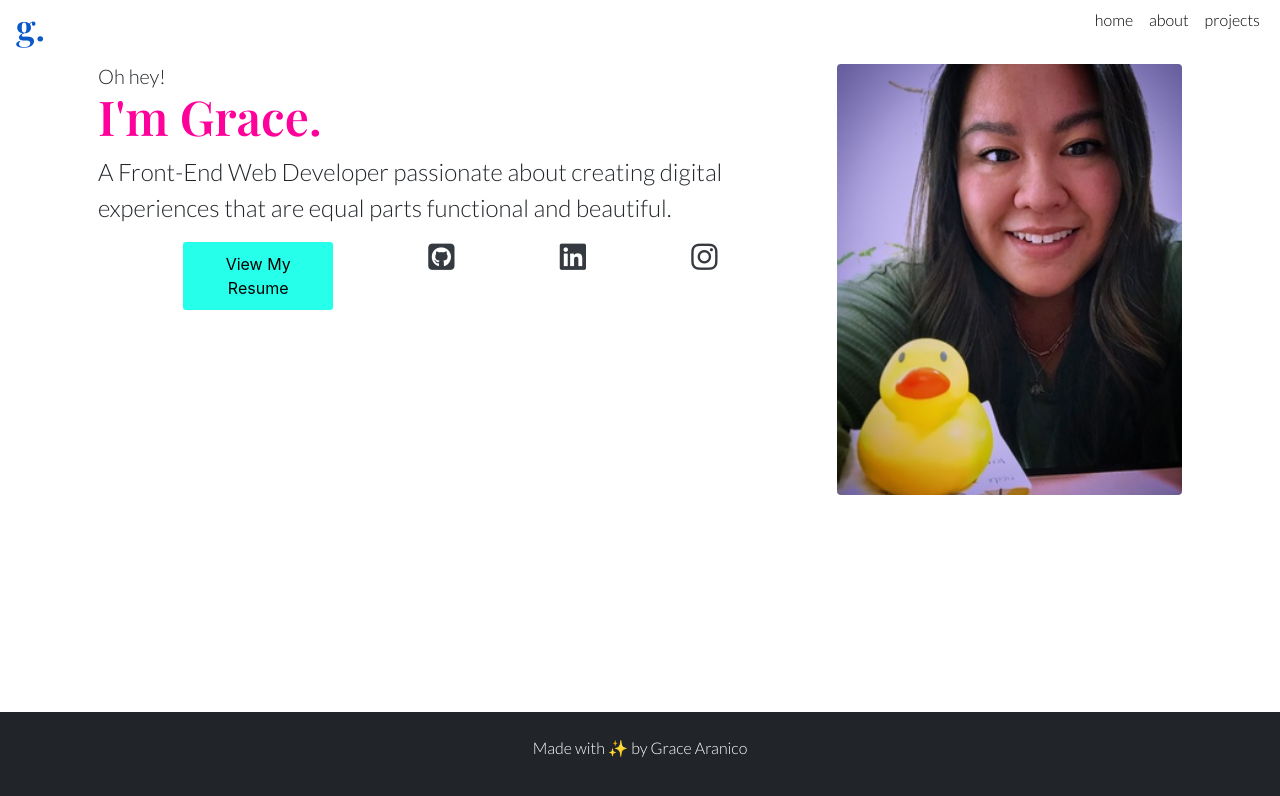
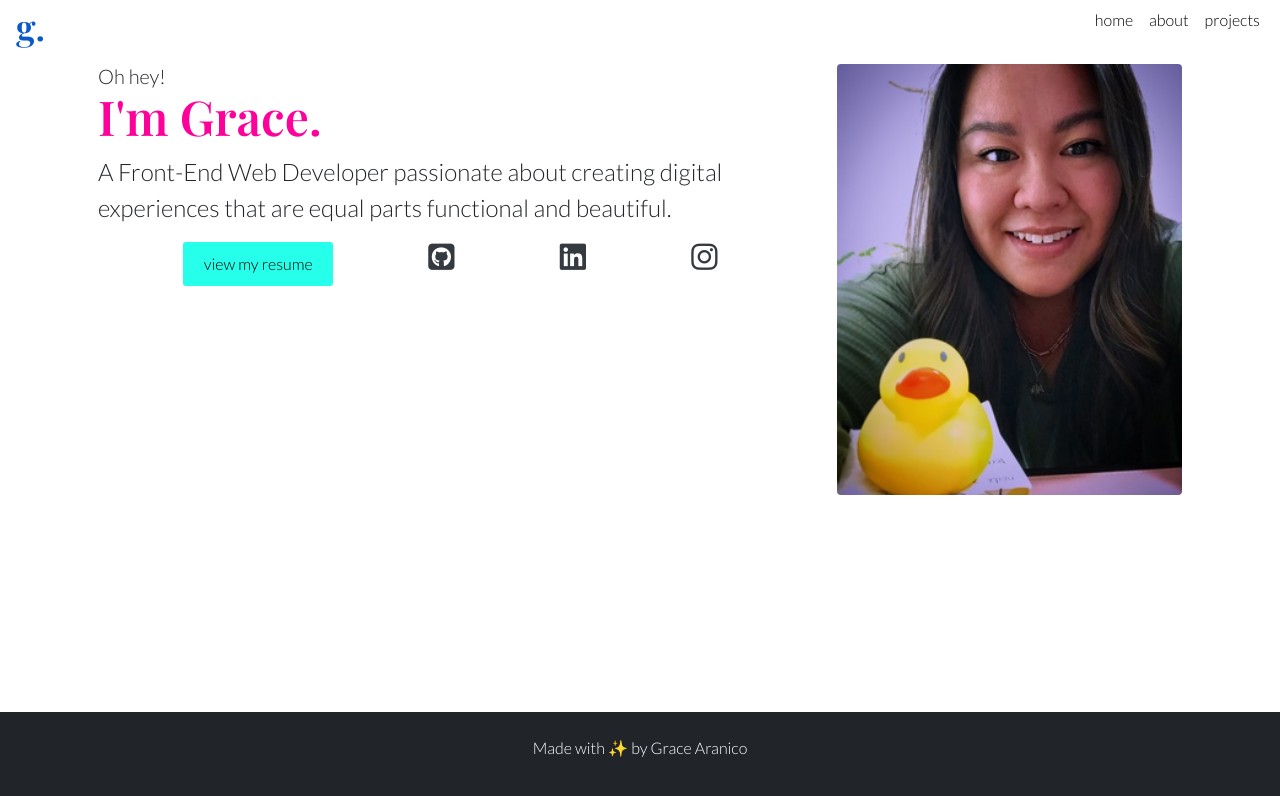
Before and after one commit to garanico/portfolio-web, a React (Create React App) app: page /#/ in a window 1280 px wide. Shown: the top 796 px of the page. Built offline with nearby package versions, Linux system fonts and the light colour scheme.

Commit message:
feat(correct typos): Correct typos and spacing

```diff
--- a/src/components/About.js
+++ b/src/components/About.js
@@ -27,7 +27,7 @@ function About() {
             </p>
 
             <p className="fs-5 font-lato">
-              Outside of coding,you can find me spending time with my family, my pup Bruno, and exploring new skills.  My latest venture is learning how to skateboard.
+              Outside of coding, you can find me spending time with my family, my pup Bruno, and exploring new skills. My latest venture is learning how to skateboard.
               </p>
             <a href="https://docs.google.com/document/d/18B1npZHOXn3Nf14tNUh4L3ckASPbNT3-sL3aNJ3FAOQ/edit?usp=sharing">
               <button className="font-lato">view my resume</button>
--- a/src/components/Homepage.js
+++ b/src/components/Homepage.js
@@ -14,7 +14,7 @@ function Homepage() {
               A Front-End Web Developer passionate about creating digital experiences that are equal parts functional and beautiful.
             </p>
             <div className="d-flex justify-content-evenly">
-            <a href="https://docs.google.com/document/d/18B1npZHOXn3Nf14tNUh4L3ckASPbNT3-sL3aNJ3FAOQ/edit?usp=sharing"><button className="p-custom font-weight-bold">View My Resume</button></a>
+            <a href="https://docs.google.com/document/d/18B1npZHOXn3Nf14tNUh4L3ckASPbNT3-sL3aNJ3FAOQ/edit?usp=sharing"><button className="font-lato">view my resume</button></a>
 
                 <a href="https://github.com/garanico">
                     <i className="fab fa-github-square"></i>
```
